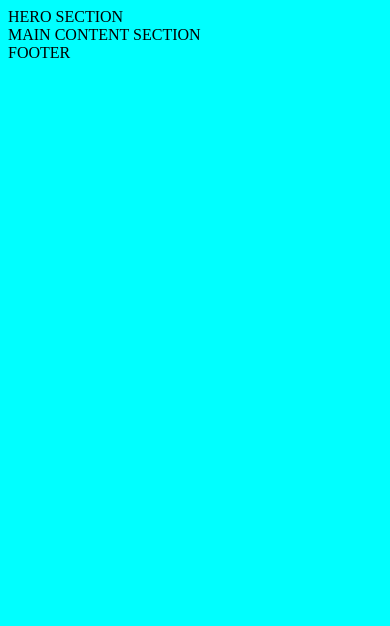
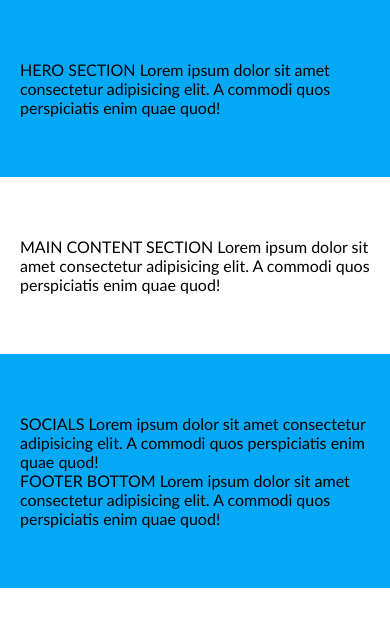
Before and after one commit to dittamaz/5-darbas-coming-soon, a website: page index.html in a window 390 px wide. Drawn offline with Linux system fonts and the light colour scheme.

Commit message:
Responsive design

```diff
--- a/css/base/base.css
+++ b/css/base/base.css
@@ -1,3 +1,17 @@
+body,
+body * {
+    margin: 0;
+    padding: 0;
+    box-sizing: border-box;
+}
+
 body {
-    background-color: blueviolet;
+    font-family: 'Gill Sans', 'Gill Sans MT', Calibri, 'Trebuchet MS', sans-serif;
 }
+
+.bg-main {
+    background-color: #03A9F5;
+}
+.bg-secondary {
+    background-color: #EA1E63;
+}
--- a/css/base/layout.css
+++ b/css/base/layout.css
@@ -1,3 +1,48 @@
-body {
-    background-color: bisque;
+.container {
+    width: 100%;
+    padding: 60px 0;
 }
+
+.container > .row {
+    width: 1000px;
+    margin: 0 calc(50% - 500px);
+}
+.container > .row-short {
+    width: 600px;
+    margin: 0 calc(50% - 300px);
+}
+
+@media (max-width: 11000px) {
+    .container > .row {
+        width: 800px;
+        margin: 0 calc(50% - 400px);
+    }
+}
+
+@media (max-width: 900px) {
+    .container > .row {
+        width: 600px;
+        margin: 0 calc(50% - 300px);
+    }
+}
+
+@media (max-width: 700px) {
+    .container > .row,
+    .container > .row-short {
+        width: 400px;
+        margin: 0 calc(50% - 200px);
+    }
+}
+
+@media (max-width: 440px) {
+    .container {
+        padding-right: 20px;
+        padding-left: 20px;
+    }
+
+    .container > .row,
+    .container > .row-short {
+        width: 100%;
+        margin: 0;
+    }
+}
--- a/css/pages/home.css
+++ b/css/pages/home.css
@@ -1,5 +1,11 @@
+/* base */
+@import '../base/base.css';
 @import '../base/layout.css';
 
-body {
-    background-color: aqua;
-}
+
+
+/* 3rd-party */
+
+/* components */
+
+/* CUSTOM STYLE BELOW THIS COMMENT LINE */
--- a/index.html
+++ b/index.html
@@ -9,16 +9,29 @@
 </head>
 <body>
     <main>
-        <section>
-            HERO SECTION
-        </section>
-        <section>
-            MAIN CONTENT SECTION
+        <section class="container bg-main">
+            <div class="row-short">
+                HERO SECTION
+                Lorem ipsum dolor sit amet consectetur adipisicing elit. A commodi quos perspiciatis enim quae quod!
+            </div>
+            </section>
+        <section class="container">
+            <div class="row">
+                MAIN CONTENT SECTION
+                Lorem ipsum dolor sit amet consectetur adipisicing elit. A commodi quos perspiciatis enim quae quod!
+            </div>
         </section>
     </main>
 
-    <footer>
-        FOOTER
+    <footer class="container bg-main">
+        <div class="row">
+            SOCIALS
+            Lorem ipsum dolor sit amet consectetur adipisicing elit. A commodi quos perspiciatis enim quae quod!
+        </div>
+        <div class="row-short">
+            FOOTER BOTTOM
+            Lorem ipsum dolor sit amet consectetur adipisicing elit. A commodi quos perspiciatis enim quae quod!
+        </div>
     </footer>
 
 </body>
```
